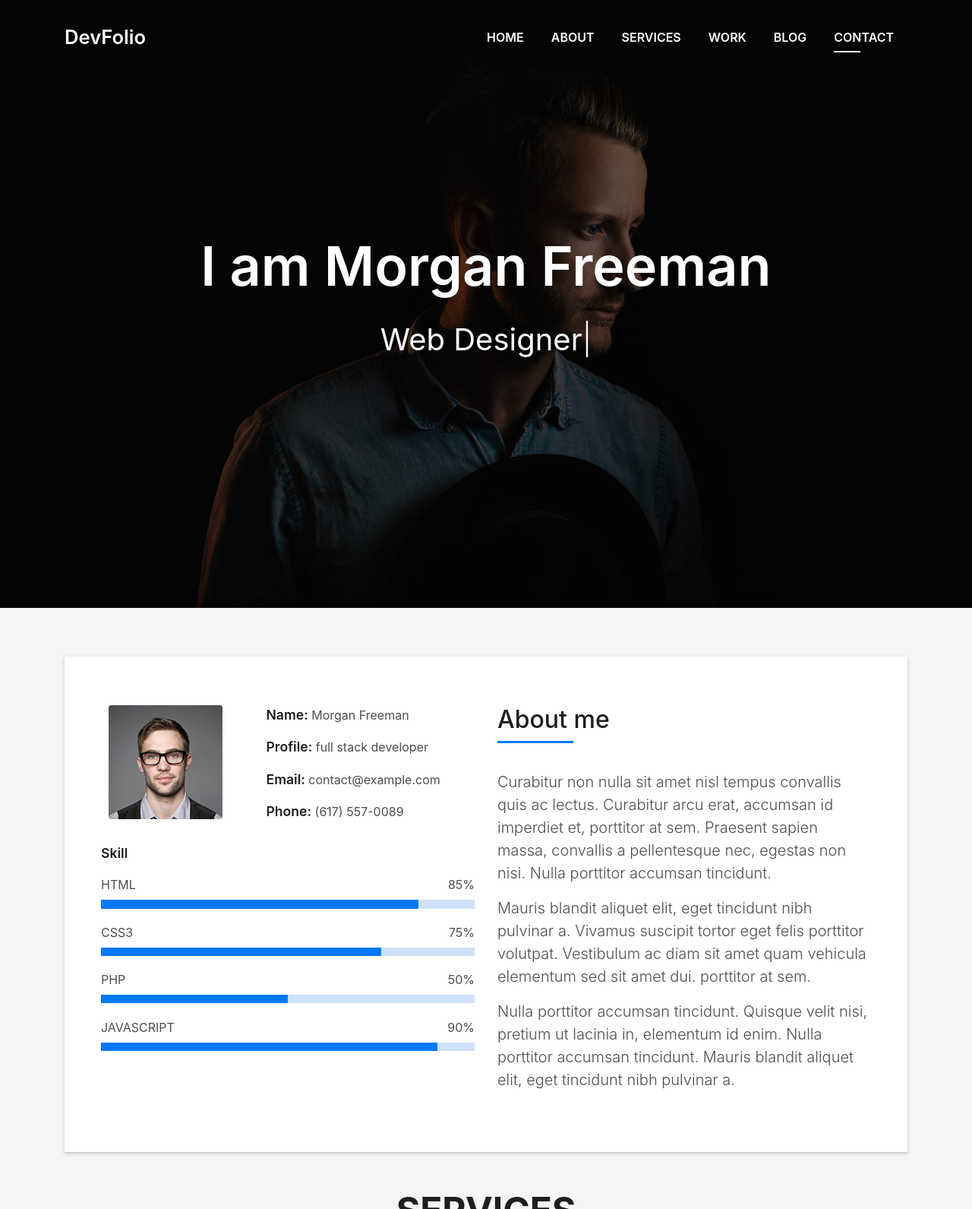
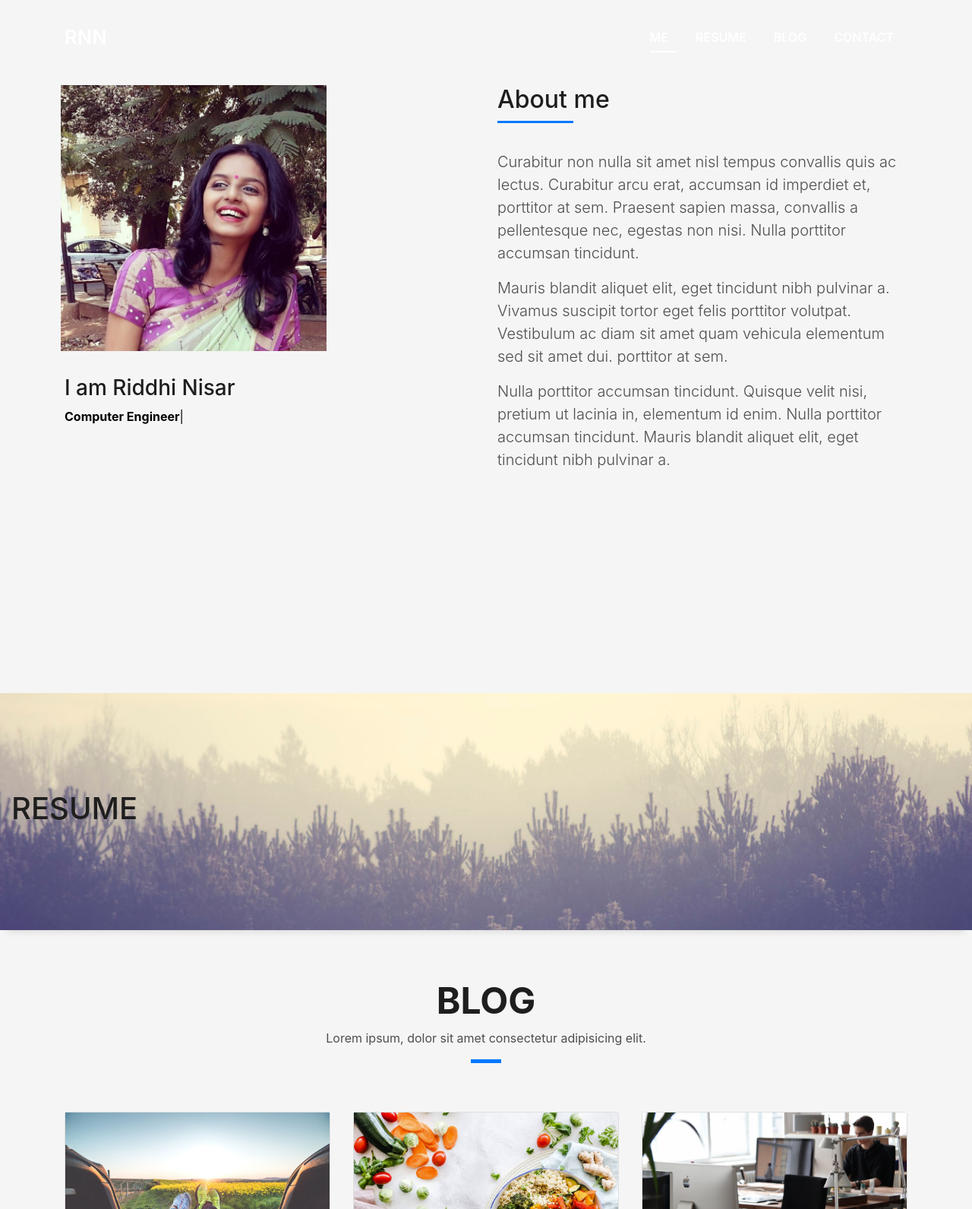
Before and after one commit to riddhinn99/riddhinn99.github.io, a plain HTML site: page index.html in a window 1280 px wide. Shown: the top 1591 px of the page at 76% size. Drawn offline with Linux system fonts and the light colour scheme; files whose address does not match are found by name.

Commit message:
2nd commit. Resume done

```diff
--- a/css/style.css
+++ b/css/style.css
@@ -404,7 +404,7 @@ a:hover {
   transition: all .5s ease-in-out;
   background-color: transparent;
   padding-top: 1.563rem;
-  padding-bottom: 1.563rem;
+  padding-bottom: 3rem;
 }
 
 .navbar-b.navbar-reduce {
@@ -603,7 +603,7 @@ a:hover {
 .intro {
   height: 100vh;
   position: relative;
-  color: #fff;
+  color: #000000;
 }
 
 .intro .intro-content {
@@ -623,18 +623,20 @@ a:hover {
 }
 
 .intro .intro-title {
-  color: #fff;
+  color: #000000;
   font-weight: 600;
-  font-size: 3rem;
+  font-size: 1rem;
 }
 
 .intro .intro-subtitle {
-  font-size: 1.5rem;
+  font-size: 1rem;
   font-weight: 300;
+  color: #000000;
 }
 
 .intro .text-slider-items {
   display: none;
+  color: #000000;
 }
 
 .intro-single {
@@ -672,16 +674,18 @@ a:hover {
 ======================================*/
 
 .about-mf .box-shadow-full {
-  padding-top: 4rem;
+  padding-top: 6rem;
   padding-bottom: 4rem;
 }
 
 .about-mf .about-img {
   margin-bottom: 2rem;
+  float:center;
 }
 
 .about-mf .about-img img {
   margin-left: 10px;
+  float:center;
 }
 
 .skill-mf span {
--- a/index.html
+++ b/index.html
@@ -2,7 +2,7 @@
 <html lang="en">
 <head>
   <meta charset="utf-8">
-  <title>DevFolio Bootstrap Template</title>
+  <title>riddhinn99 portfolio</title>
   <meta content="width=device-width, initial-scale=1.0" name="viewport">
   <meta content="" name="keywords">
   <meta content="" name="description">
@@ -37,7 +37,7 @@
   <!--/ Nav Star /-->
   <nav class="navbar navbar-b navbar-trans navbar-expand-md fixed-top" id="mainNav">
     <div class="container">
-      <a class="navbar-brand js-scroll" href="#page-top">DevFolio</a>
+      <a class="navbar-brand js-scroll" href="#page-top">RNN</a>
       <button class="navbar-toggler collapsed" type="button" data-toggle="collapse" data-target="#navbarDefault"
         aria-controls="navbarDefault" aria-expanded="false" aria-label="Toggle navigation">
         <span></span>
@@ -46,23 +46,26 @@
       </button>
       <div class="navbar-collapse collapse justify-content-end" id="navbarDefault">
         <ul class="navbar-nav">
+
           <li class="nav-item">
-            <a class="nav-link js-scroll active" href="#home">Home</a>
+            <a class="nav-link js-scroll" href="#about">Me</a>
+          </li>
+          <!--<li class="nav-item">
+            <a class="nav-link js-scroll" href="#service">Projects</a>
           </li>
           <li class="nav-item">
-            <a class="nav-link js-scroll" href="#about">About</a>
+            <a class="nav-link js-scroll" href="#work">Work-Ex</a>
+          </li>
+          -->
           </li>
           <li class="nav-item">
-            <a class="nav-link js-scroll" href="#service">Services</a>
-          </li>
-          <li class="nav-item">
-            <a class="nav-link js-scroll" href="#work">Work</a>
-          </li>
+            <a class="nav-link js-scroll" href="#resume">Resume</a>
           <li class="nav-item">
             <a class="nav-link js-scroll" href="#blog">Blog</a>
           </li>
           <li class="nav-item">
             <a class="nav-link js-scroll" href="#contact">Contact</a>
+
           </li>
         </ul>
       </div>
@@ -70,67 +73,30 @@
   </nav>
   <!--/ Nav End /-->
 
-  <!--/ Intro Skew Star /-->
-  <div id="home" class="intro route bg-image" style="background-image: url(img/intro-bg.jpg)">
-    <div class="overlay-itro"></div>
-    <div class="intro-content display-table">
-      <div class="table-cell">
-        <div class="container">
-          <!--<p class="display-6 color-d">Hello, world!</p>-->
-          <h1 class="intro-title mb-4">I am Morgan Freeman</h1>
-          <p class="intro-subtitle"><span class="text-slider-items">CEO DevFolio,Web Developer,Web Designer,Frontend Developer,Graphic Designer</span><strong class="text-slider"></strong></p>
-          <!-- <p class="pt-3"><a class="btn btn-primary btn js-scroll px-4" href="#about" role="button">Learn More</a></p> -->
-        </div>
-      </div>
-    </div>
-  </div>
-  <!--/ Intro Skew End /-->
 
-  <section id="about" class="about-mf sect-pt4 route">
-    <div class="container">
+
+
+
+  <section id="about" class="about-mf sect-pt4 route pt-40">
+    <div class="container pt-5">
       <div class="row">
         <div class="col-sm-12">
-          <div class="box-shadow-full">
+          <!--<div class="box-shadow-full">-->
             <div class="row">
-              <div class="col-md-6">
+              <div class="col-md-6 intro">
                 <div class="row">
-                  <div class="col-sm-6 col-md-5">
+
                     <div class="about-img">
-                      <img src="img/testimonial-2.jpg" class="img-fluid rounded b-shadow-a" alt="">
+                      <img src="img/riddhi.jpg"  alt="" height="350" width="350" style="float:right">
                     </div>
-                  </div>
-                  <div class="col-sm-6 col-md-7">
-                    <div class="about-info">
-                      <p><span class="title-s">Name: </span> <span>Morgan Freeman</span></p>
-                      <p><span class="title-s">Profile: </span> <span>full stack developer</span></p>
-                      <p><span class="title-s">Email: </span> <span>contact@example.com</span></p>
-                      <p><span class="title-s">Phone: </span> <span>(617) 557-0089</span></p>
-                    </div>
-                  </div>
+
+
                 </div>
-                <div class="skill-mf">
-                  <p class="title-s">Skill</p>
-                  <span>HTML</span> <span class="pull-right">85%</span>
-                  <div class="progress">
-                    <div class="progress-bar" role="progressbar" style="width: 85%;" aria-valuenow="85" aria-valuemin="0"
-                      aria-valuemax="100"></div>
-                  </div>
-                  <span>CSS3</span> <span class="pull-right">75%</span>
-                  <div class="progress">
-                    <div class="progress-bar" role="progressbar" style="width: 75%" aria-valuenow="75" aria-valuemin="0"
-                      aria-valuemax="100"></div>
-                  </div>
-                  <span>PHP</span> <span class="pull-right">50%</span>
-                  <div class="progress">
-                    <div class="progress-bar" role="progressbar" style="width: 50%" aria-valuenow="50" aria-valuemin="0"
-                      aria-valuemax="100"></div>
-                  </div>
-                  <span>JAVASCRIPT</span> <span class="pull-right">90%</span>
-                  <div class="progress">
-                    <div class="progress-bar" role="progressbar" style="width: 90%" aria-valuenow="90" aria-valuemin="0"
-                      aria-valuemax="100"></div>
-                  </div>
-                </div>
+                <h3 >I am Riddhi Nisar</h3>
+                <p >
+                  <span class="text-slider-items">Undergraduate Student,Computer Engineer,Magazine Editor,Cyclist,Avid Reader</span>
+                  <strong class="text-slider"></strong>
+                </p>
               </div>
               <div class="col-md-6">
                 <div class="about-me pt-4 pt-md-0">
@@ -158,13 +124,13 @@
                 </div>
               </div>
             </div>
-          </div>
+          <!--</div>-->
         </div>
       </div>
     </div>
   </section>
 
-  <!--/ Section Services Star /-->
+  <!--/ Section Services Star /
   <section id="service" class="services-mf route">
     <div class="container">
       <div class="row">
@@ -274,7 +240,7 @@
       </div>
     </div>
   </section>
-  <!--/ Section Services End /-->
+  / Section Services End /
 
   <div class="section-counter paralax-mf bg-image" style="background-image: url(img/counters-bg.jpg)">
     <div class="overlay-mf"></div>
@@ -328,7 +294,7 @@
     </div>
   </div>
 
-  <!--/ Section Portfolio Star /-->
+  / Section Portfolio Star /
   <section id="work" class="portfolio-mf sect-pt4 route">
     <div class="container">
       <div class="row">
@@ -493,9 +459,9 @@
       </div>
     </div>
   </section>
-  <!--/ Section Portfolio End /-->
+  / Section Portfolio End /-->
 
-  <!--/ Section Testimonials Star /-->
+  <!--/ Section Testimonials Star /
   <div class="testimonials paralax-mf bg-image" style="background-image: url(img/overlay-bg.jpg)">
     <div class="overlay-mf"></div>
     <div class="container">
@@ -532,6 +498,19 @@
         </div>
       </div>
     </div>
+  </div> -->
+
+  <!--/ Section Resume  /-->
+  <div id="resume" class="testimonials paralax-mf bg-image" style="background-image: url(img/overlay-bg.jpg)">
+
+    <div class="container-fluid">
+      <div class="row">
+        <div class="col-md-12">
+        <h1><a href="resume.pdf" target="_blank">RESUME</a></h1>
+      </div>
+    </div>
+    </div>
+
   </div>
 
   <!--/ Section Blog Star /-->
```
Also changed, not shown: img/apple-touch-icon.png, img/favicon.png, img/riddhi.jpg (added), 6 other files.
